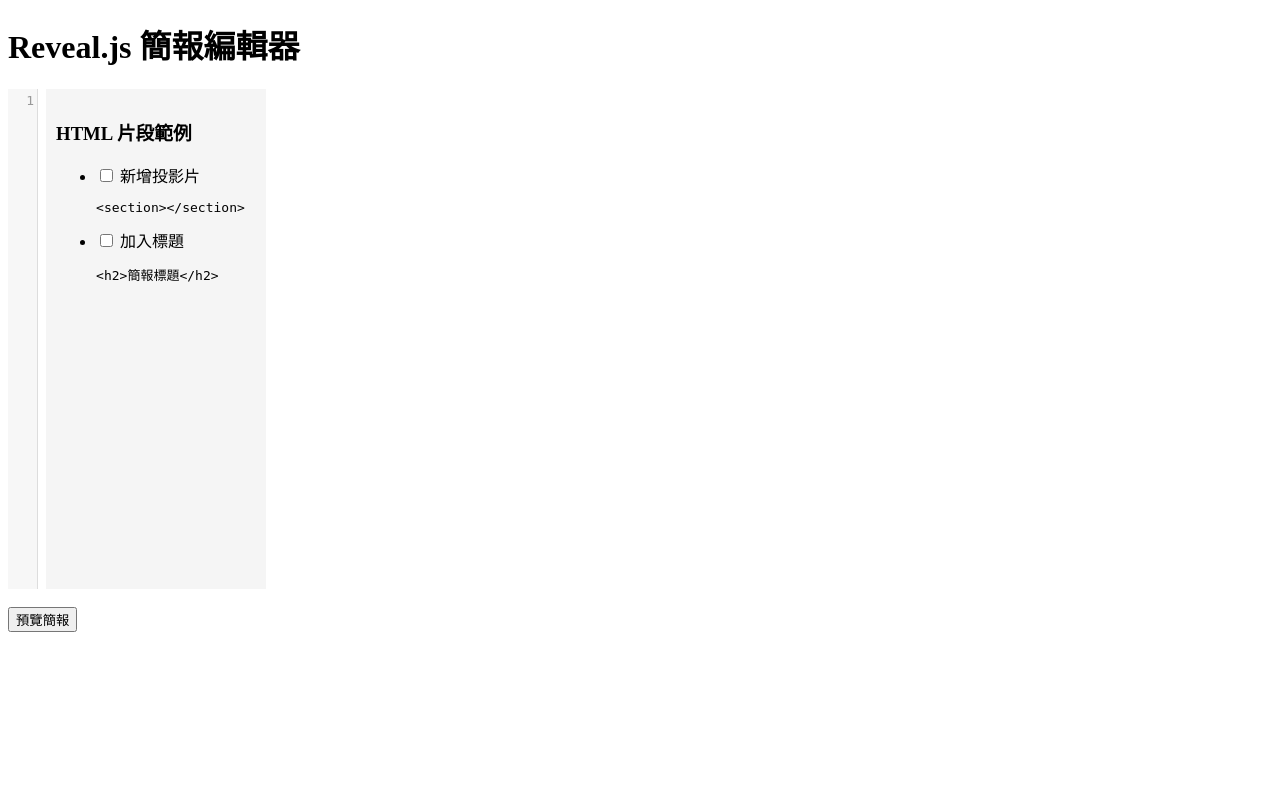
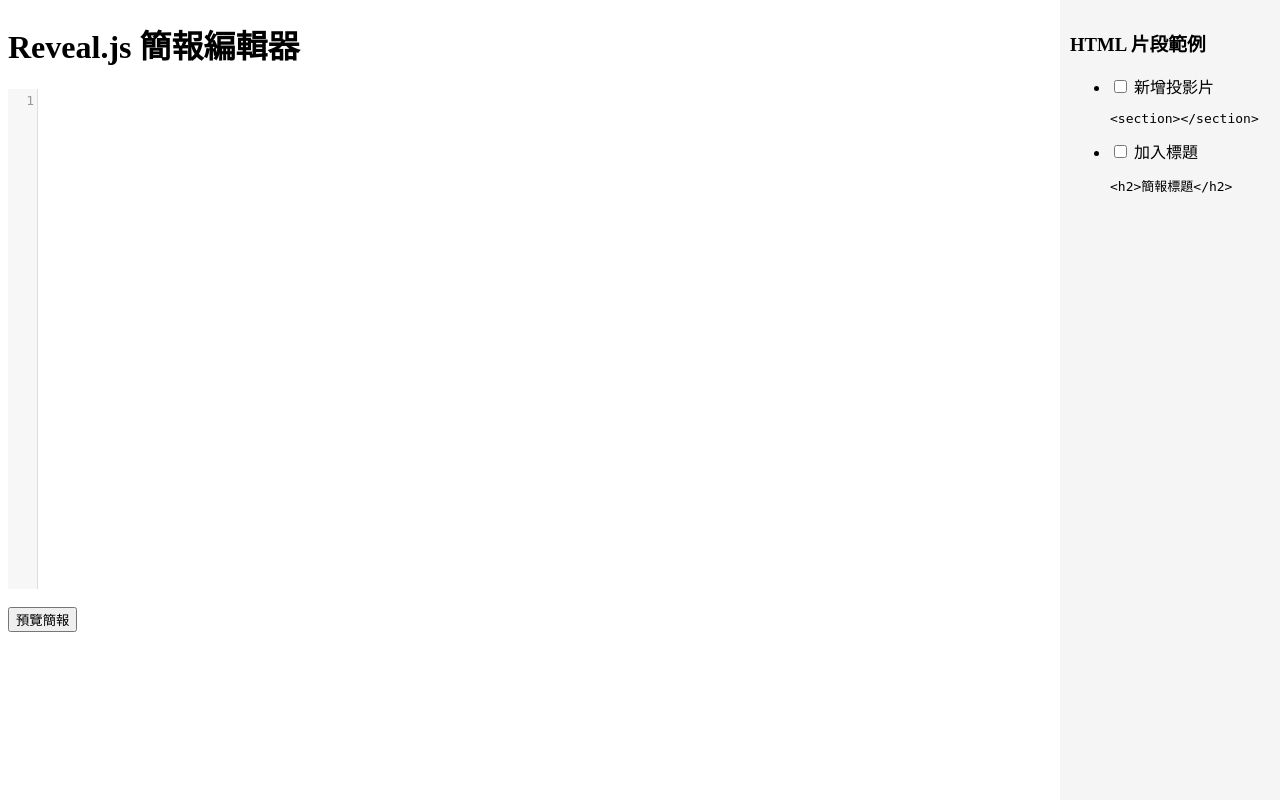
Before and after one commit to mdecycu/reveal_generator, a Flask app: page / in a window 1280 px wide. Run offline with Flask 3, Linux system fonts and the light colour scheme; some libraries are stand-ins or nearby versions.

Commit message:
加上右邊固定的 html 範例選項

```diff
--- a/templates/editor.html
+++ b/templates/editor.html
@@ -8,14 +8,21 @@
     <style>
         .editor-container {
             display: flex;
+            height: 500px;
         }
         .CodeMirror {
-            height: 500px;
+            flex: 1;
+            height: 100%;
         }
         .snippets {
             width: 200px;
             padding: 10px;
             background-color: #f5f5f5;
+            overflow-y: auto;
+            position: fixed;
+            right: 0;
+            top: 0;
+            bottom: 0;
         }
     </style>
 </head>
@@ -51,13 +58,33 @@
             lineNumbers: true
         });
 
+        var insertedSection = false;
+
         // 監聽複選框變化,並將選取的片段插入編輯器
         var checkboxes = document.querySelectorAll('.snippets input[type="checkbox"]');
         for (var i = 0; i < checkboxes.length; i++) {
             checkboxes[i].addEventListener('change', function() {
                 if (this.checked) {
                     var snippet = this.nextElementSibling.nextElementSibling.textContent;
-                    editor.replaceSelection(snippet);
+                    if (this.id === 'snippet1') {
+                        editor.replaceSelection('<section></section>');
+                        insertedSection = true;
+                    } else if (insertedSection) {
+                        var cursorPos = editor.getCursor();
+                        var lineContent = editor.getLine(cursorPos.line);
+                        var openingTagIndex = lineContent.indexOf('<section>') + 9;
+                        var closingTagIndex = lineContent.indexOf('</section>');
+                        var insertionPoint = {
+                            line: cursorPos.line,
+                            ch: openingTagIndex
+                        };
+                        editor.replaceRange(snippet, insertionPoint, {
+                            line: cursorPos.line,
+                            ch: closingTagIndex
+                        });
+                    } else {
+                        editor.replaceSelection(snippet);
+                    }
                 }
             });
         }
```
